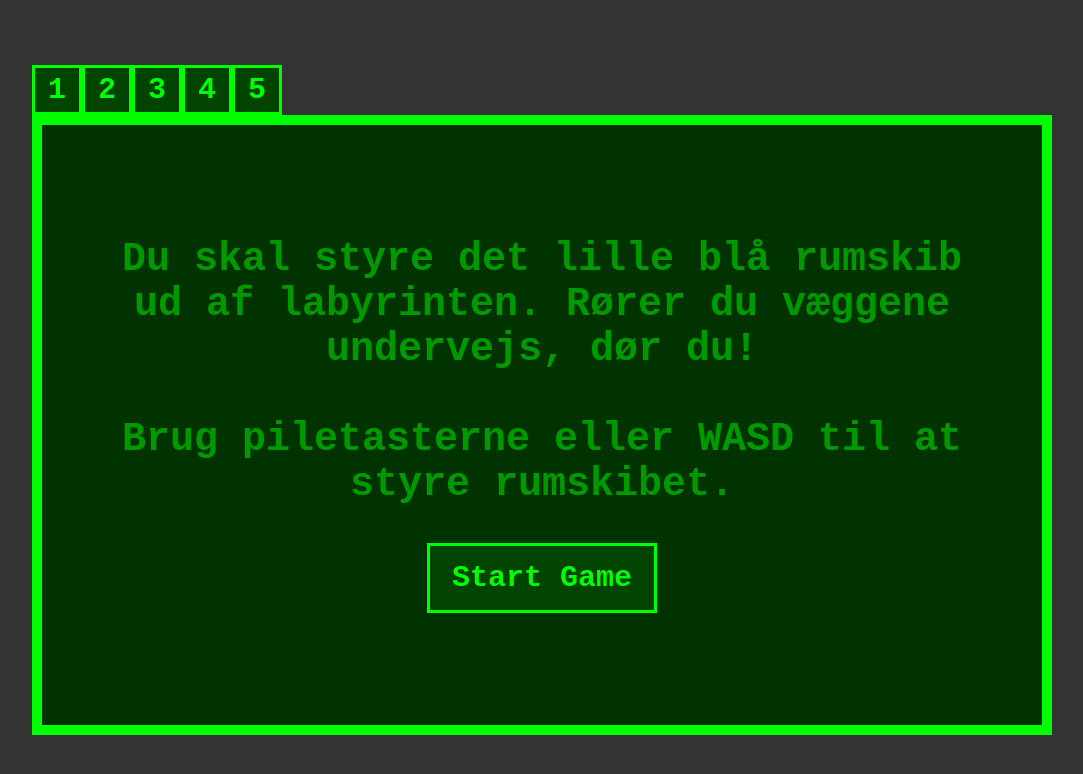
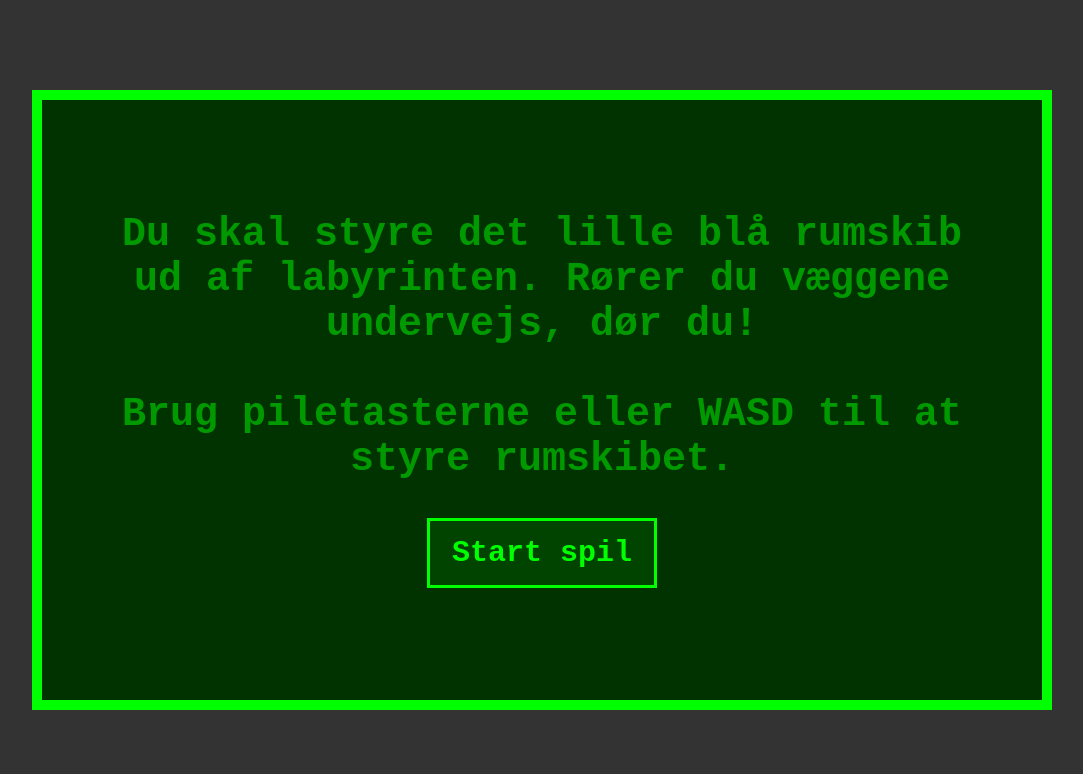
Before and after one commit to jespereklund/Lunar-Outpost, a Svelte app in the folder Game/: page / in a window 1280 px wide. Shown: the top 774 px of the page, without its empty margins (98-1181 px from the left). Built offline with nearby package versions, Linux system fonts and the light colour scheme.

Commit message:
restored game

```diff
--- a/Game/src/App.svelte
+++ b/Game/src/App.svelte
@@ -1,68 +1,50 @@
 <script>
-  import { onMount } from "svelte"
   import Game from "./Game.svelte";
+  const numOfTracks = 10
   let gameState = "start"
   let trackNr = 0
 
-  onMount(async () => {
-	//tracks = new Tracks()
-  })
-
   function success() {
-	setTimeout(e => {
-		nextTrack()
-	}, 2000)
+	gameState = "success"
   }
 
   function failed() {
-	setTimeout(e => {
-		sameTrack()
-	}, 2000)
+	gameState = "failed"
   }
 
   function nextTrack() {
-
+	trackNr = (trackNr + 1) % 10
+	gameState = "game"
   }
 
   function sameTrack() {
-
+	gameState = "game"
   }
 
-  function gotoTrack(track) {
-
-  }
 </script>
 <main>
-	<div style="display: flex; flex-direction: row;">
-		{#each Array.from(Array(5).keys()) as track, i }
-			<button on:click={e=>{gotoTrack(i)}} class="track-btn">{i+1}</button>
-		{/each}
-	</div>
 {#if gameState === "start"}
 		<div class="start-div">
 			<p class="text">Du skal styre det lille blå rumskib ud af labyrinten. Rører du væggene undervejs, dør du!<br><br>Brug piletasterne eller WASD til at styre rumskibet.</p>
 			<br><br>
-			<p class="text"><button class="big-btn" on:click={(e) => gameState = "game"}>Start Game</button></p>
+			<p class="text"><button class="big-btn" on:click={(e) => gameState = "game"}>Start spil</button></p>
 		</div>
 	{:else if gameState === "game" }
-		<Game on:success={success} on:failed={failed}></Game>
+		<Game currentTrackNr = {trackNr} on:success={success} on:failed={failed}></Game>
+	{:else if gameState === "failed"}
+		<div class="text">Du døde!
+			<br><br>
+			<button on:click={sameTrack} class="big-btn">Prøv igen</button>
+		</div>
+	{:else if gameState === "success"}
+		<div class="text">Du klarede det!
+			<br><br>
+			<button on:click={nextTrack}  class="big-btn">Næste bane</button>
+		</div>
 	{/if}
 </main>
 
 <style>
-
-	.track-btn {
-		width: 50px;
-		height: 50px;
-		font-family: 'Courier New', Courier, monospace;
-		font-size: 30px;
-		font-weight: bolder;
-		color: #00ff00;
-		background: #004400;
-		border: 3px solid #00ff00;
-		cursor: pointer;
-	}
-
 	.big-btn {
 		width: 230px;
 		height: 70px;
--- a/Game/src/Game.svelte
+++ b/Game/src/Game.svelte
@@ -24,7 +24,6 @@
     }
 
     let text
-    let timeString = "0.0 seconds"
     let startTime
     let gameState = "start"
     let currentTrack = {}
@@ -34,7 +33,7 @@
 
     onMount(async () => {
         currentTrack = [...tracks][currentTrackNr]
-        console.log("walls", currentTrack)
+        //console.log("walls", currentTrack)
         ship.x = currentTrack.ship.x
         ship.y = currentTrack.ship.y
         drawTimer = setInterval(nextFrame, drawTime)
@@ -118,12 +117,6 @@
         ship.xSpeed += acc * (keyboardManager.trust.right - keyboardManager.trust.left)
         ship.x += ship.xSpeed
         ship.y += ship.ySpeed
-
-        //if game is running, calcutalte time spend
-        if (gameState === "running") {
-            let now = new Date()
-            timeString = ((now - startTime) / 1000).toFixed(1) + " seconds"
-        }
     }
 
     //test if ship has collided with any of the walls
@@ -149,6 +142,7 @@
     }
 </script>
 <main>
+    <div class="top-text">Bane {currentTrackNr + 1}</div>
     <svg
         width={canvasWidth}
         height={canvasHeight}
@@ -201,9 +195,6 @@
             visibility={(keyboardManager.trust.right && gameState === "running") ? "visible" : "hidden"} />
     </svg>
     <br>
-    <div>
-        <p class="time" >{timeString}</p>
-    </div>
 </main>
 <style>
     .bg {
@@ -221,6 +212,15 @@
         font: bold 80px courier;
         fill: #00ff00;
     }
+    .top-text {
+		width: 1000px;
+		font-family: 'Courier New', Courier, monospace;
+		font-size: 40px;
+		font-weight: bolder;
+		color: #009900;
+		margin: 0;
+		text-align: center;
+    }
     .time {
         font-size: 40px;
         margin: 0;
--- a/Game/src/Tracks.js
+++ b/Game/src/Tracks.js
@@ -1,5 +1,13 @@
 export const tracks =
 [
+    {
+        walls:
+            [
+                {x: 0, y: 0, w: 1000, h: 20} //north
+            ],
+        ship: {x: 80, y: 420},
+        fill: "#660000"
+    },
     {
         walls:
             [
@@ -14,15 +22,5 @@ export const tracks =
             ],
         ship: {x: 80, y: 420},
         fill: "#00aa00"
-    },
-    {
-        walls:
-            [
-                [
-                    {x: 0, y: 0, w: 1000, h: 20} //north
-                ]
-            ],
-        ship: {x: 80, y: 420},
-        fill: "#aa0000"
     }
 ]
```
